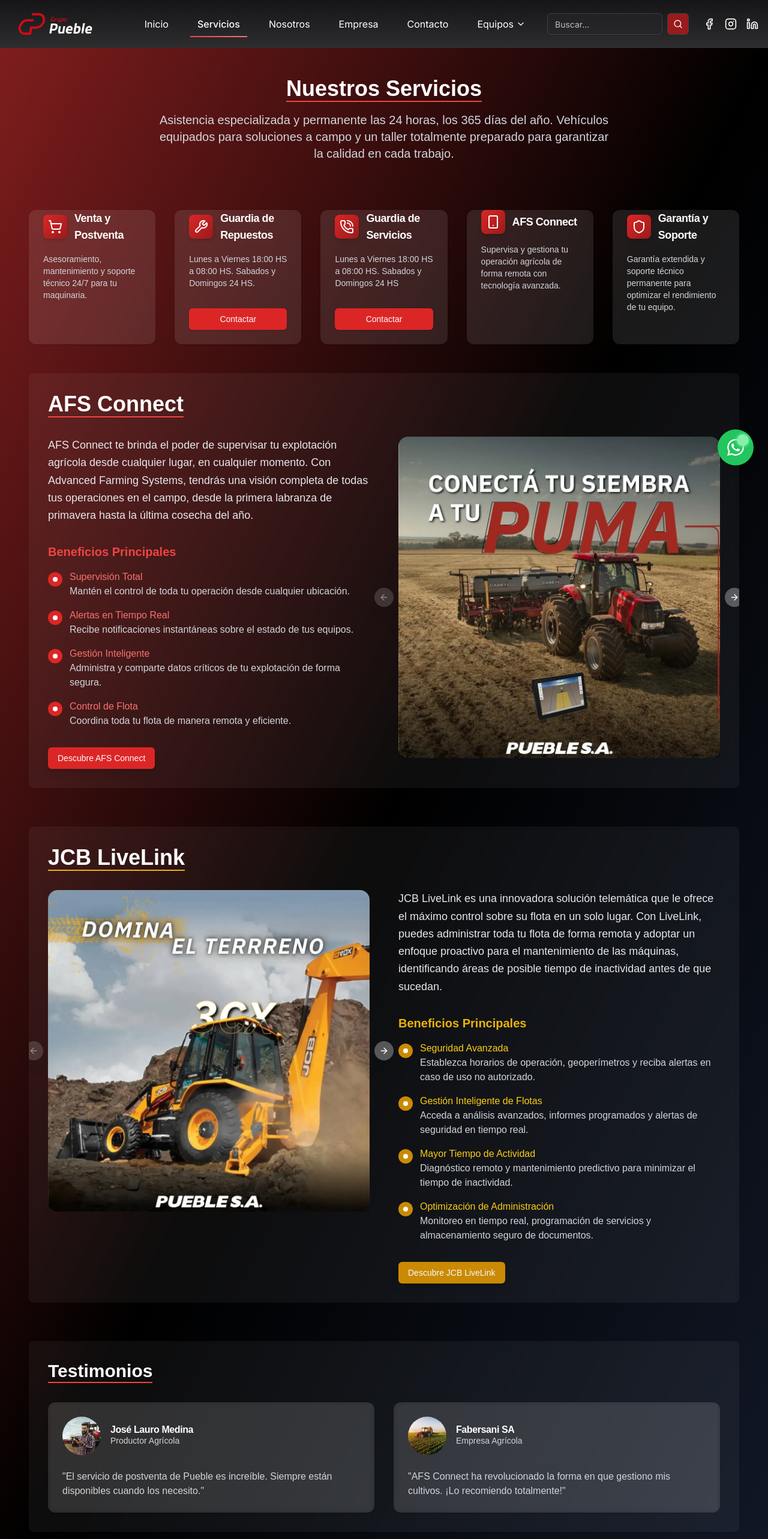
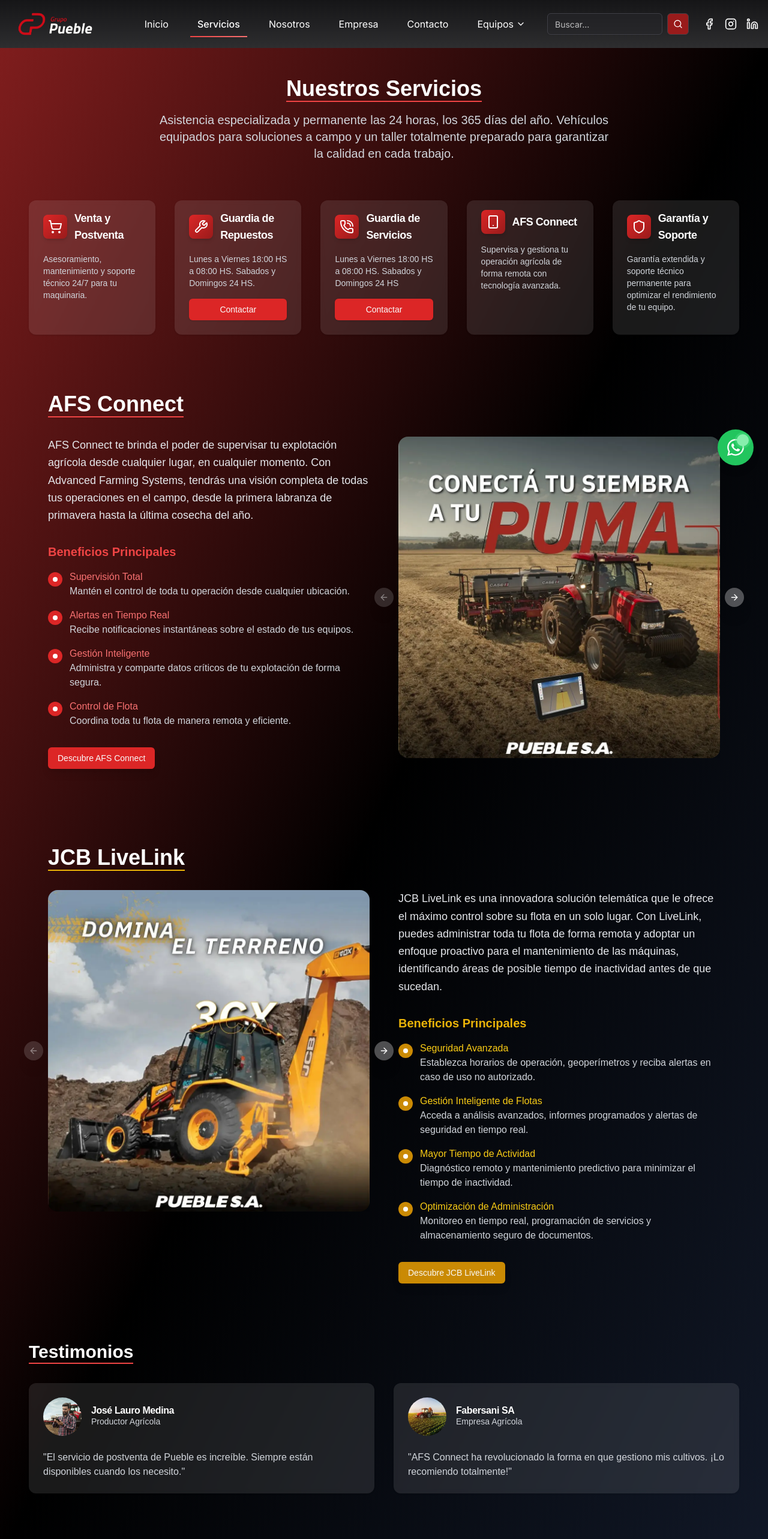
Before and after one commit to Pietro923/Landing-Page-Pueble, a Next.js app: page /servicios in a window 1280 px wide. Shown: the top 2566 px of the page at 60% size. Built offline with nearby package versions, Linux system fonts and the light colour scheme.

Commit message:
anti fix

```diff
--- a/src/app/servicios/page.tsx
+++ b/src/app/servicios/page.tsx
@@ -1,68 +1,57 @@
 'use client'
-import { motion, useAnimation } from "framer-motion";
+import { motion } from "framer-motion"
 import { Button } from "@/components/ui/button"
 import { Card, CardHeader, CardContent, CardTitle, CardDescription } from "@/components/ui/card"
 import Image from 'next/image'
 import { Wrench, ShoppingCart, Smartphone, Shield, PhoneCall } from 'lucide-react'
 import { Carousel, CarouselContent, CarouselItem, CarouselPrevious, CarouselNext } from "@/components/ui/carousel"
-import { useEffect, useState } from "react";
-
 export default function Servicios() {
-  const [isLoaded, setIsLoaded] = useState(false);
-  const controls = useAnimation();
-
-  // Controla la precarga de animaciones
-  useEffect(() => {
-    // Pequeño tiempo para asegurar que los componentes estén montados
-    const timer = setTimeout(() => {
-      setIsLoaded(true);
-      controls.start({ opacity: 1, y: 0 });
-    }, 100);
-
-    return () => clearTimeout(timer);
-  }, [controls]);
-
   const services = [
     {
       icon: ShoppingCart,
       title: "Venta y Postventa",
       description: "Asesoramiento, mantenimiento y soporte técnico 24/7 para tu maquinaria.",
+      //image: "/imagenes/placeholdercachopuente.jpg",
+      //contact: "https://web.whatsapp.com/send?phone=3816618632&text=Hola%20estoy%20en%20la%20pagina%20web%20y%20quiero%20solicitar%20asesoramiento!%20"
     },
     {
       icon: Wrench,
       title: "Guardia de Repuestos",
       description: "Lunes a Viernes 18:00 HS a 08:00 HS. Sabados y Domingos 24 HS.",
+      //image: "/imagenes/placeholdercachopuente.jpg",
       contact: "https://wa.me/3815821998?text=Hola%20estoy%20en%20la%20pagina%20web%20y%20quiero%20hacer%20una%20consulta%20sobre%20la%20guardia%20de%20Repuestos!"
     },
     {
       icon: PhoneCall,
       title: "Guardia de Servicios",
       description: "Lunes a Viernes 18:00 HS a 08:00 HS. Sabados y Domingos 24 HS",
+      //image: "/imagenes/placeholdercachopuente.jpg",
       contact: "https://wa.me/3814901111?text=Hola%20estoy%20en%20la%20pagina%20web%20y%20quiero%20hacer%20una%20consulta%20sobre%20la%20guardia%20de%20Servicios!"
     },
     {
       icon: Smartphone,
       title: "AFS Connect",
       description: "Supervisa y gestiona tu operación agrícola de forma remota con tecnología avanzada.",
+      //image: "/imagenes/servicios/afs.png",
+      //contact: "https://web.whatsapp.com/send?phone=3816618632&text=Hola%20estoy%20en%20la%20pagina%20web%20y%20quiero%20realizar%una%20consulta%20acerca%20de%20AFS%20!"
     },
     {
       icon: Shield,
       title: "Garantía y Soporte",
       description: "Garantía extendida y soporte técnico permanente para optimizar el rendimiento de tu equipo.",
+      //image: "/imagenes/servicios/garan.webp",
+      //contact: "https://web.whatsapp.com/send?phone=3814901111&text=Hola%20estoy%20en%20la%20pagina%20web%20y%20quiero%20hacer%20una%20consulta%20sobre%20la%20garantia!"
     }
   ];
-
   const imagesafs = [
     "/imagenes/servicios/afs1.webp",
     "/imagenes/servicios/afs2.webp",
     "/imagenes/servicios/afs3.webp",
   ];
-
   const imagesjcb = [
     "/imagenes/servicios/jcblivelink1.webp",
     "/imagenes/servicios/jcblivelink2.webp",
   ];
-
   const testimonials = [
     {
       name: "José Lauro Medina",
@@ -77,19 +66,12 @@ export default function Servicios() {
       image: "/imagenes/servicios/empresaagricola.webp"
     }
   ];
-
-  // Variante de animación común para todas las secciones
-  const sectionVariants = {
-    hidden: { opacity: 0.5, y: 10 },
-    visible: { opacity: 1, y: 0 }
-  };
-
   return (
     <section className="min-h-screen bg-gradient-to-br from-red-900 via-black to-gray-900 py-12 px-4 sm:px-6 lg:px-8">
       <div className="container mx-auto px-4 relative">
-        {/* Título y descripción - Siempre visible sin depender de animaciones */}
+        {/* Título y descripción */}
         <motion.div
-          initial={{ opacity: 0.7, y: -10 }}
+          initial={{ opacity: 0, y: -20 }}
           animate={{ opacity: 1, y: 0 }}
           transition={{ duration: 0.6 }}
           className="text-center mb-16"
@@ -99,25 +81,22 @@ export default function Servicios() {
             Asistencia especializada y permanente las 24 horas, los 365 días del año. Vehículos equipados para soluciones a campo y un taller totalmente preparado para garantizar la calidad en cada trabajo.
           </p>
         </motion.div>
-
-        {/* Servicios destacados - Con visibilidad inicial */}
+        {/* Servicios destacados */}
         <motion.div
-          variants={sectionVariants}
-          initial="hidden"
-          animate={isLoaded ? "visible" : "hidden"}
-          transition={{ duration: 0.5, staggerChildren: 0.1 }}
+          initial={{ opacity: 0, y: 20 }}
+          whileInView={{ opacity: 1, y: 0 }}
+          transition={{ duration: 0.6 }}
+          viewport={{ once: true }}
           className="grid grid-cols-1 md:grid-cols-2 lg:grid-cols-5 gap-8 mb-16"
         >
           {services.map((service, index) => {
             const Icon = service.icon;
             return (
-              <motion.div
+              <Card
                 key={index}
-                variants={sectionVariants}
-                className="h-full"
+                className="bg-white/10 backdrop-blur-sm border-0 hover:bg-white/15 transition-colors duration-300 text-white"
               >
-                <Card className="bg-white/10 backdrop-blur-sm border-0 hover:bg-white/15 transition-colors duration-300 text-white h-full">
-                  <CardContent className="mt-4 flex flex-col justify-between h-full">
+                <CardContent className="mt-4 flex flex-col justify-between min-h-[200px]">
                   <div>
                     <div className="flex items-center gap-3 mb-4">
                     <div className="p-2 bg-gradient-to-br from-red-600 to-red-800 rounded-lg shadow-md">
@@ -138,20 +117,21 @@ export default function Servicios() {
                   )}
                 </CardContent>
               </Card>
-              </motion.div>
             );
           })}
         </motion.div>
+        {/* AFS Connect */}
+        <motion.div
+          initial={{ opacity: 0, y: 20 }}
+          whileInView={{ opacity: 1, y: 0 }}
+          transition={{ duration: 0.6 }}
+          viewport={{ once: true }}
+          className="mb-16 relative"
+        >
 
-        {/* AFS Connect - Con visibilidad incluso durante la carga */}
-        <div className="mb-16 relative bg-white/5 backdrop-filter backdrop-blur-sm rounded-lg overflow-hidden">
-          <motion.div
-            variants={sectionVariants}
-            initial="hidden"
-            animate={isLoaded ? "visible" : "hidden"}
-            transition={{ duration: 0.6 }}
-            className="relative p-8"
-          >
+
+          {/* Main content */}
+          <div className="relative p-8">
             <h3 className="text-4xl font-bold text-white text-center mb-8 border-b-2 border-red-500 inline-block">
                 AFS Connect
             </h3>
@@ -204,26 +184,28 @@ export default function Servicios() {
                 </a>
                 </Button>
               </div>
-
-              {/* Carrusel de imágenes con opacidad mínima inicial */}
+              {/* Carrusel de imágenes */}
               <motion.div
-                initial={{ opacity: 0.7 }}
+                initial={{ opacity: 0 }}
                 animate={{ opacity: 1 }}
-                transition={{ duration: 0.8 }}
+                transition={{ duration: 0.8, delay: 0.6 }}
                 className="relative w-full max-w-7xl mx-auto"
               >
                 <Carousel className="w-full">
                   <CarouselContent className="-ml-4">
                     {imagesafs.map((image, index) => (
                       <CarouselItem key={index} className="pl-4 basis-full">
-                        <div className="relative overflow-hidden rounded-2xl shadow-2xl aspect-[4/4]">
+                        <motion.div
+                          whileHover={{ scale: 1.02 }}
+                          className="relative overflow-hidden rounded-2xl shadow-2xl aspect-[4/4]"
+                        >
                           <img
                             src={image}
                             alt={`Imagen ${index + 1}`}
                             className="w-full h-full object-cover transform hover:scale-110 transition-transform duration-700"
                           />
                           <div className="absolute inset-0 bg-gradient-to-t from-black/50 to-transparent opacity-0 hover:opacity-100 transition-opacity duration-300" />
-                        </div>
+                        </motion.div>
                       </CarouselItem>
                     ))}
                   </CarouselContent>
@@ -232,42 +214,47 @@ export default function Servicios() {
                 </Carousel>
               </motion.div>
             </div>
+          </div>
         </motion.div>
-        </div>
+        {/* JCB Live Link */}
+        <motion.div
+          initial={{ opacity: 0, y: 20 }}
+          whileInView={{ opacity: 1, y: 0 }}
+          transition={{ duration: 0.6 }}
+          viewport={{ once: true }}
+          className="mb-16 relative"
+        >
 
-        {/* JCB Live Link - Con visibilidad incluso durante la carga */}
-        <div className="mb-16 relative bg-white/5 backdrop-filter backdrop-blur-sm rounded-lg overflow-hidden">
-          <motion.div
-            variants={sectionVariants}
-            initial="hidden"
-            animate={isLoaded ? "visible" : "hidden"}
-            transition={{ duration: 0.6 }}
-            className="relative p-8"
-          >
+
+         {/* Main content */}
+        <div className="relative p-8">
           <h3 className="text-4xl font-bold text-white text-center mb-8 border-b-2 border-yellow-500 inline-block">
             JCB LiveLink
           </h3>
 
           <div className="grid grid-cols-1 lg:grid-cols-2 gap-12">
-              {/* Carrusel de imágenes con opacidad mínima inicial */}
+            {/* Carrusel de imágenes - Ahora primero en el orden */}
             <motion.div
-                initial={{ opacity: 0.7 }}
+              initial={{ opacity: 0 }}
               animate={{ opacity: 1 }}
-                transition={{ duration: 0.8 }}
+              transition={{ duration: 0.8, delay: 0.6 }}
               className="relative w-full max-w-7xl mx-auto"
             >
               <Carousel className="w-full">
                 <CarouselContent className="-ml-4">
                   {imagesjcb.map((image, index) => (
                     <CarouselItem key={index} className="pl-4 basis-full">
-                        <div className="relative overflow-hidden rounded-2xl shadow-2xl aspect-[4/4]">
+                      <motion.div
+                        whileHover={{ scale: 1.02 }}
+                        className="relative overflow-hidden rounded-2xl shadow-2xl aspect-[4/4]"
+                      >
                         <img
                           src={image}
                           alt={`Imagen ${index + 1}`}
                           className="w-full h-full object-cover transform hover:scale-110 transition-transform duration-700"
                         />
                         <div className="absolute inset-0 bg-gradient-to-t from-black/50 to-transparent opacity-0 hover:opacity-100 transition-opacity duration-300" />
-                        </div>
+                      </motion.div>
                     </CarouselItem>
                   ))}
                 </CarouselContent>
@@ -325,27 +312,23 @@ export default function Servicios() {
               </Button>
             </div>
           </div>
+        </div>
         </motion.div>
-        </div>
-
-        {/* Testimonios - Con visibilidad inicial */}
-        <div className="mb-16 bg-white/5 backdrop-filter backdrop-blur-sm rounded-lg overflow-hidden">
+        {/* Testimonios */}
         <motion.div
-            variants={sectionVariants}
-            initial="hidden"
-            animate={isLoaded ? "visible" : "hidden"}
+          initial={{ opacity: 0, y: 20 }}
+          whileInView={{ opacity: 1, y: 0 }}
           transition={{ duration: 0.6 }}
-            className="p-8"
+          viewport={{ once: true }}
+          className="mb-16"
         >
           <h3 className="text-3xl font-bold text-white text-center mb-8 border-b-2 border-red-500 inline-block">Testimonios</h3>
           <div className="grid grid-cols-1 md:grid-cols-2 gap-8">
             {testimonials.map((testimonial, index) => (
-                <motion.div
+              <Card
                 key={index}
-                  variants={sectionVariants}
-                  className="h-full"
+                className="bg-white/10 backdrop-blur-sm border-0 hover:bg-white/15 transition-colors duration-300 text-white"
               >
-                  <Card className="bg-white/10 backdrop-blur-sm border-0 hover:bg-white/15 transition-colors duration-300 text-white h-full">
                 <CardHeader>
                   <div className="flex items-center gap-4">
                     <div className="relative h-16 w-16 rounded-full overflow-hidden">
@@ -354,7 +337,6 @@ export default function Servicios() {
                         alt={testimonial.name}
                         fill
                         className="object-cover"
-                            priority={true}
                       />
                     </div>
                     <div>
@@ -369,12 +351,10 @@ export default function Servicios() {
                   <p className="text-gray-300">"{testimonial.comment}"</p>
                 </CardContent>
               </Card>
-                </motion.div>
             ))}
           </div>
         </motion.div>
       </div>
-      </div>
     </section>
   );
 }
```
Lines whose indentation alone changed are shown as unchanged.
